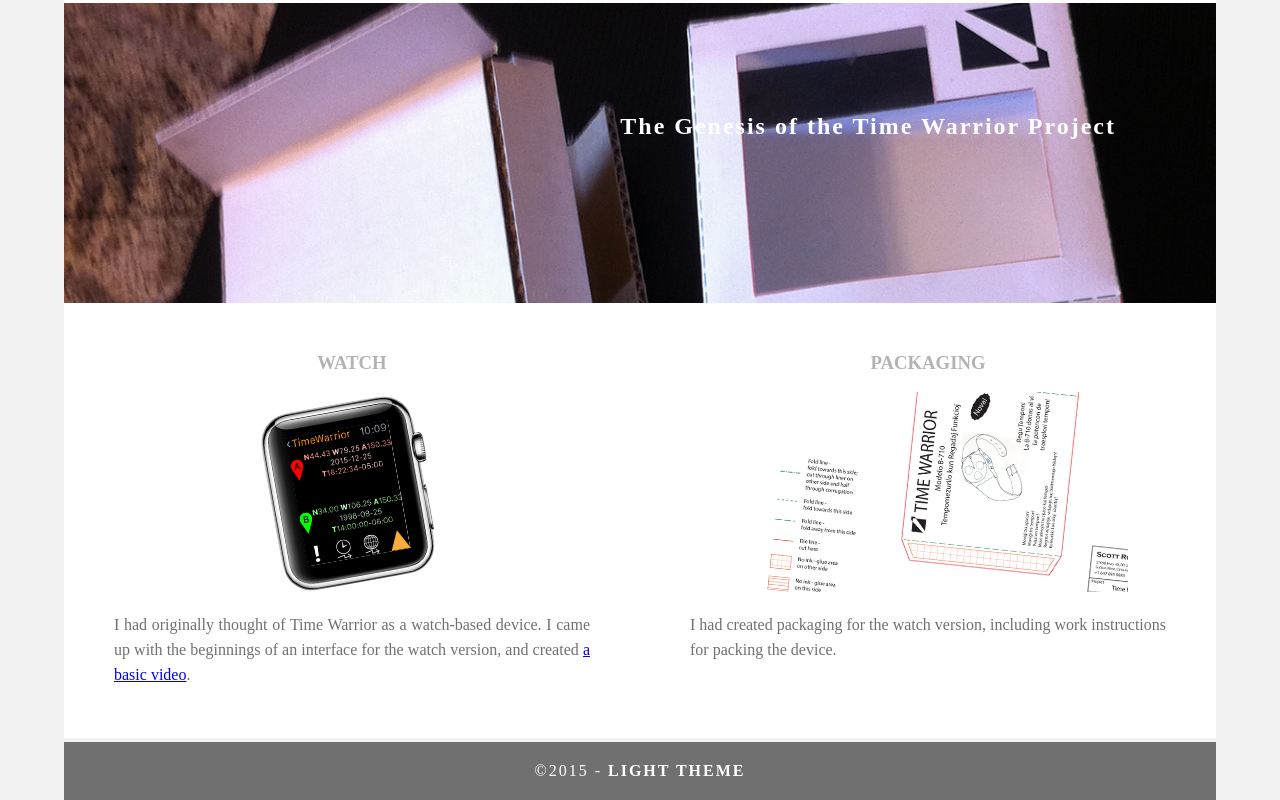
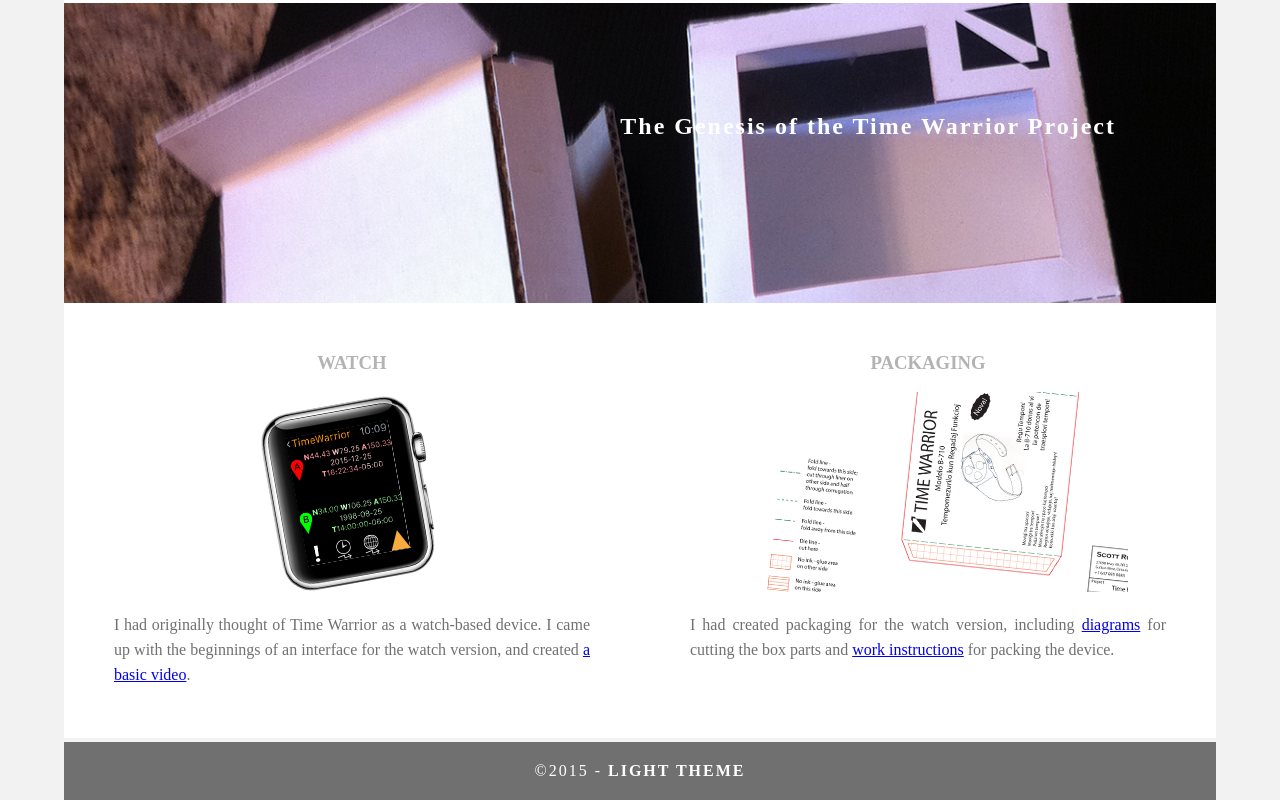
Before and after one commit to Komiksulo/timewarrior, a plain HTML site: page index.html in a window 1280 px wide. Shown: the part 548-1348 px from the top of the page. Drawn offline with Linux system fonts and the light colour scheme.

Commit message:
Added files for work instructions and packaging, plus images of the packaging.

```diff
--- a/index.html
+++ b/index.html
@@ -80,7 +80,7 @@
     <article class="footer_column">
       <h3>PACKAGING</h3>
       <img src="images/time_warrior_outer_box_eo_3_200x400.png" alt="" width="400" height="200" class="cards"/>
-      <p>I had created packaging for the watch version, including work instructions for packing the device.</p>
+      <p>I had created packaging for the watch version, including <a href="files/time_warrior_all_boxes_20180511_box_eo_6.pdf">diagrams</a> for cutting the box parts and <a href="files/time_warrior_assembly_instructions_1.pdf">work instructions</a> for packing the device.</p>
     </article>
   </footer>
   <!-- Footer Section -->
```
Also changed, not shown: images/b-710_back.jpg (added), images/b-710_front.jpg (added), images/b-710_side.jpg (added), 3 other files.
